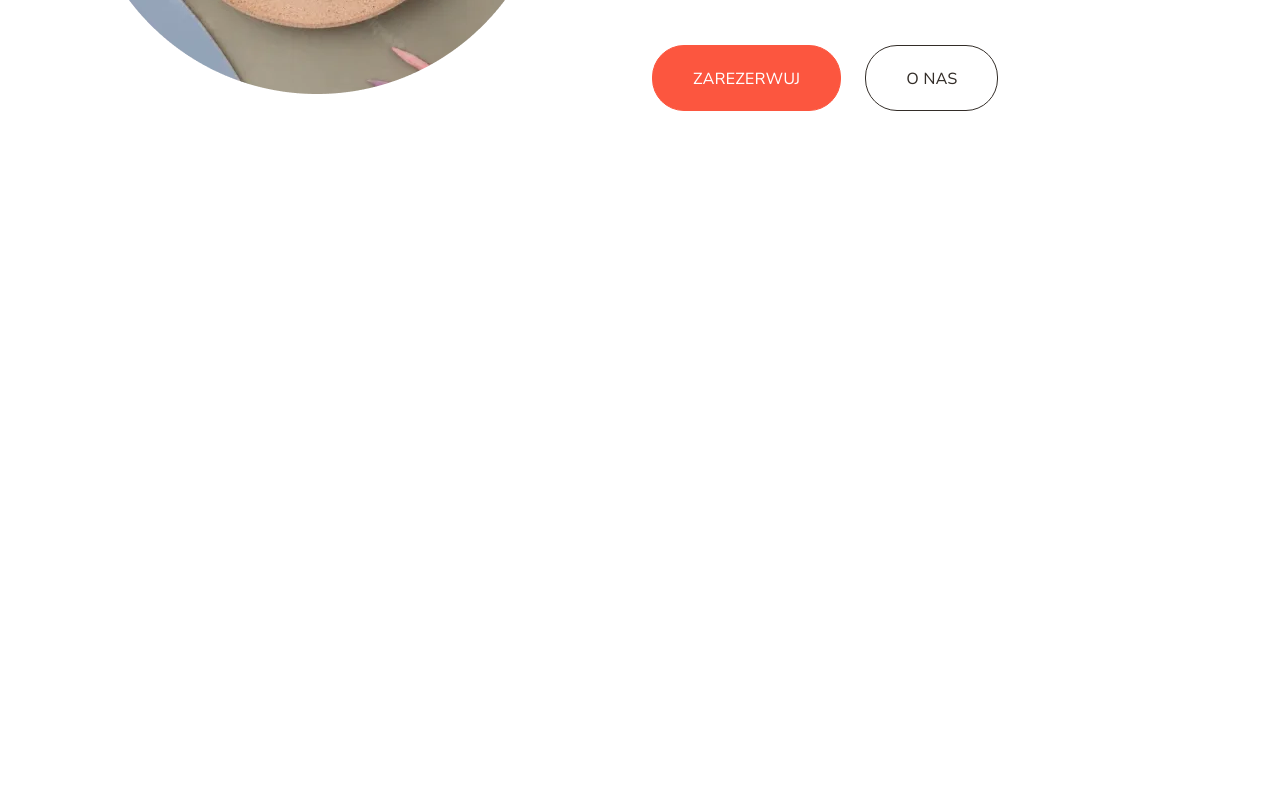
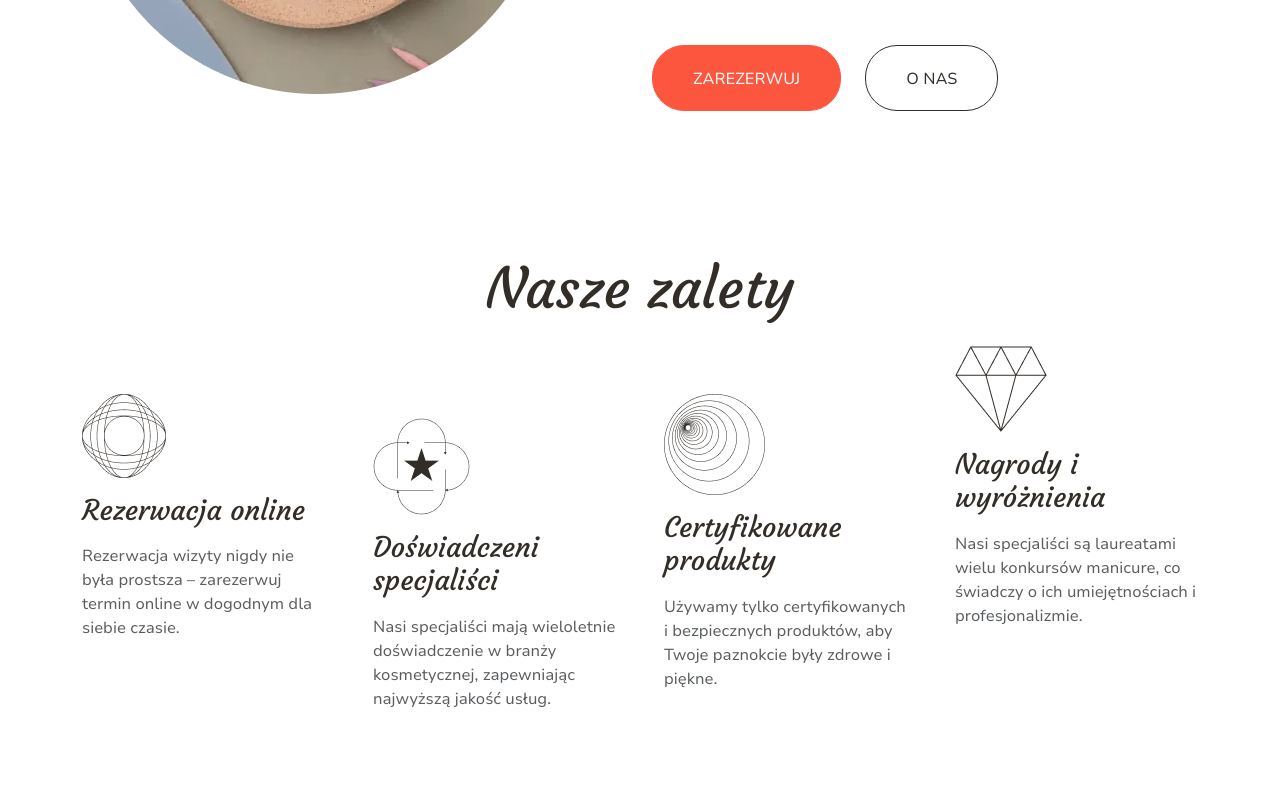
Before and after one commit to hannakulikowska/nail-salon, a website built with Vite: page index.html in a window 1280 px wide. Shown: the part 1425-2234 px from the top of the page. Before the commit the page ends 1632 px from the top, so only its background shows below. Built offline with nearby package versions, Linux system fonts and the light colour scheme.

Commit message:
feat: add advantages section

```diff
--- a/index.html
+++ b/index.html
@@ -201,6 +201,58 @@
             </div>
           </div>
         </section>
+
+        <section
+          id="advantages"
+          class="py-5 my-lg-5 overflow-x-hidden">
+          <div class="container">
+            <h2 class="display-4 mb-4 text-center">Nasze zalety</h2>
+            <div class="row gx-md-5">
+              <div class="col-md-6 col-lg-3 gap-4 text-start mt-lg-5">
+                <img
+                  src="./src/img/booking-icon.png"
+                  class="mb-3"
+                  alt="" />
+                <h3 class="fs-3 mb-3">Rezerwacja online</h3>
+                <p class="text-muted mb-5">
+                  Rezerwacja wizyty nigdy nie była prostsza – zarezerwuj termin online w dogodnym dla siebie czasie.
+                </p>
+              </div>
+              <div class="col-md-6 col-lg-3 text-start mt-md-5">
+                <img
+                  src="./src/img/expo-icon.png"
+                  class="mb-3 mt-lg-4"
+                  alt="" />
+                <h3 class="fs-3 mb-3">Doświadczeni specjaliści</h3>
+                <p class="text-muted mb-5">
+                  Nasi specjaliści mają wieloletnie doświadczenie w branży kosmetycznej, zapewniając najwyższą jakość
+                  usług.
+                </p>
+              </div>
+              <div class="col-md-6 col-lg-3 text-start mt-lg-5">
+                <img
+                  src="./src/img/certificate-icon.png"
+                  class="mb-3"
+                  alt="" />
+                <h3 class="fs-3 mb-3">Certyfikowane produkty</h3>
+                <p class="text-muted mb-5">
+                  Używamy tylko certyfikowanych i bezpiecznych produktów, aby Twoje paznokcie były zdrowe i piękne.
+                </p>
+              </div>
+              <div class="col-md-6 col-lg-3 text-start">
+                <img
+                  src="./src/img/awards-icon.png"
+                  class="mb-3 mt-md-5 mt-lg-0"
+                  alt="" />
+                <h3 class="fs-3 mb-3">Nagrody i wyróżnienia</h3>
+                <p class="text-muted mb-5">
+                  Nasi specjaliści są laureatami wielu konkursów manicure, co świadczy o ich umiejętnościach i
+                  profesjonalizmie.
+                </p>
+              </div>
+            </div>
+          </div>
+        </section>
       </main>
     </div>
 
```
Also changed, not shown: src/img/awards-icon.png (added), src/img/booking-icon.png (added), src/img/certificate-icon.png (added), src/img/expo-icon.png (added).
